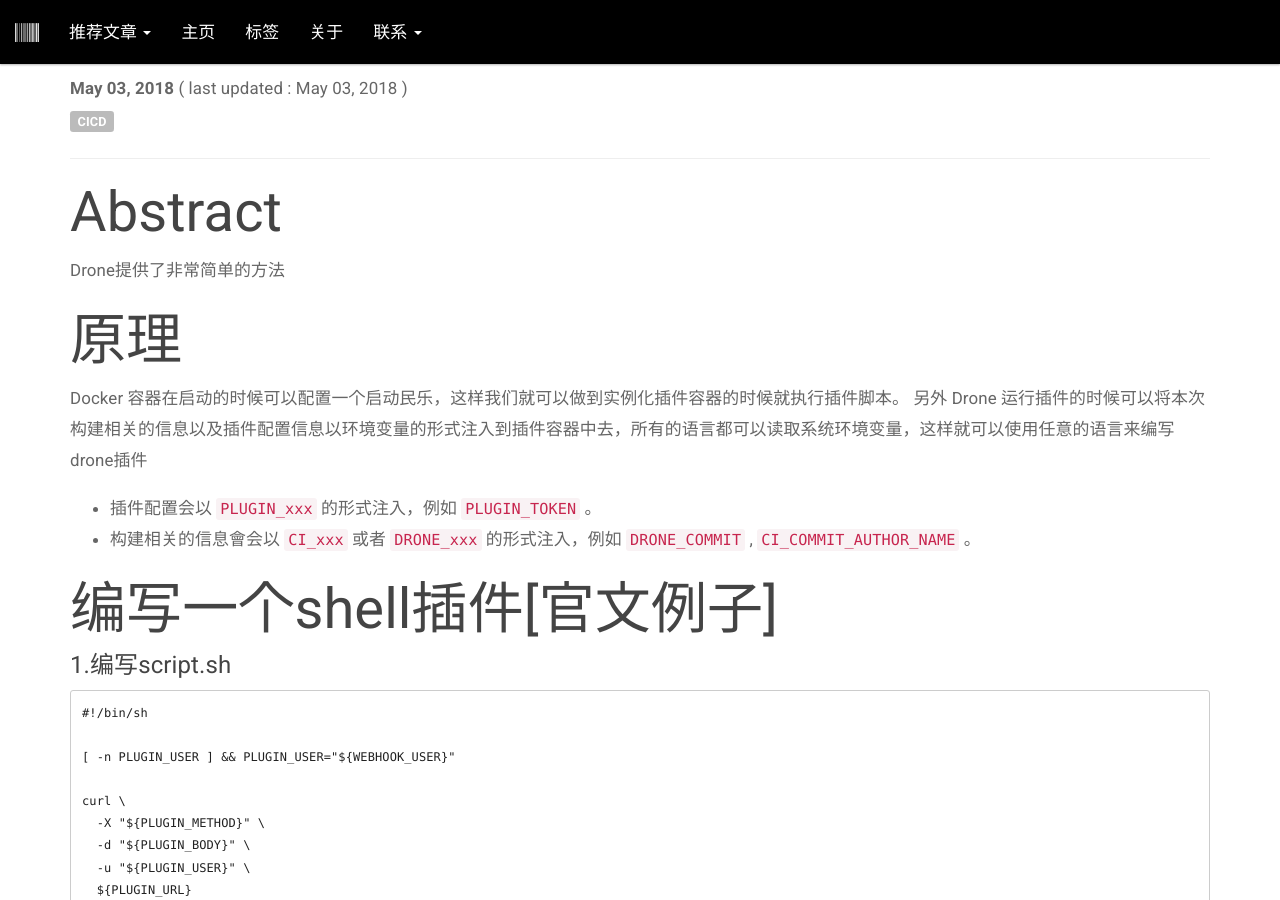
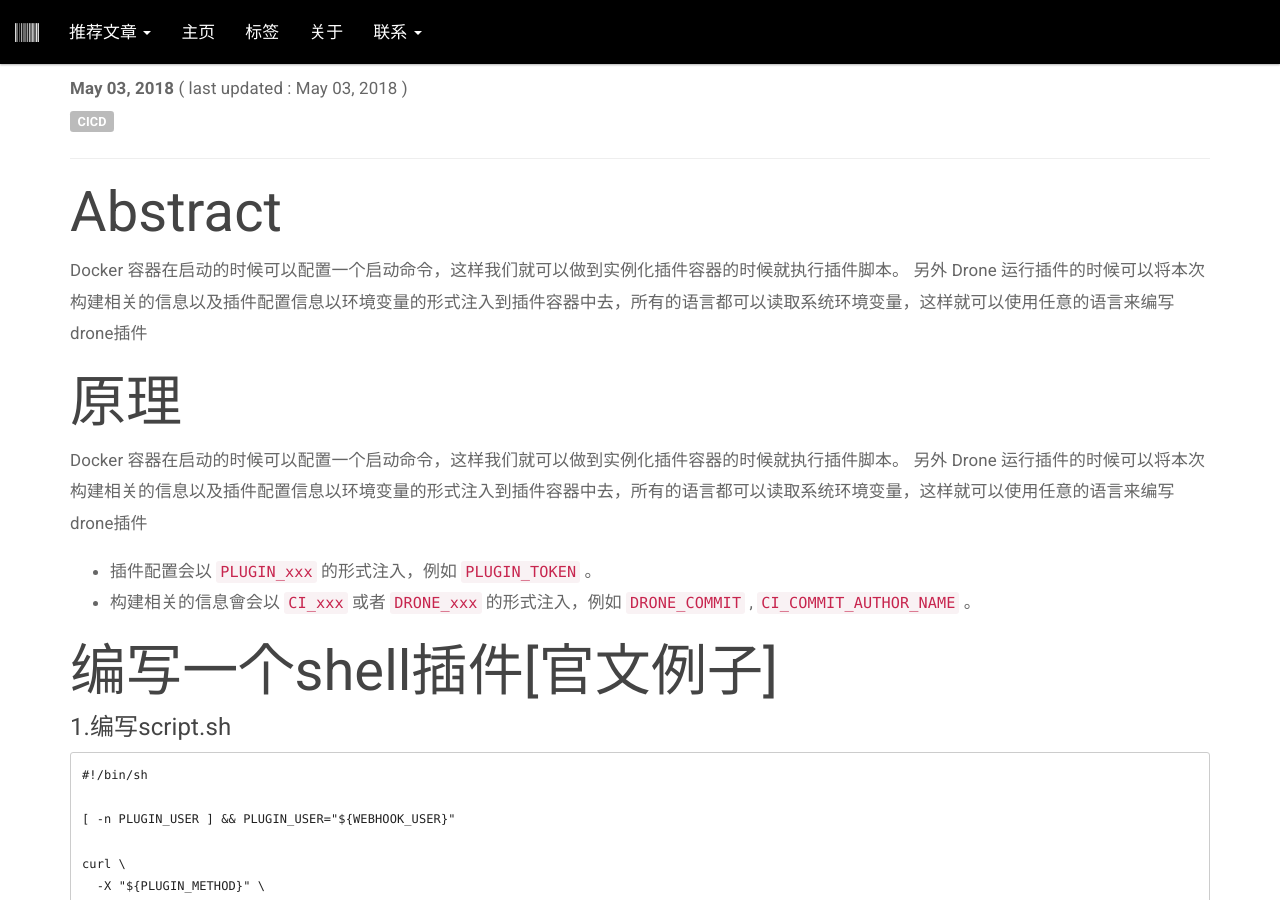
Before and after one commit to FinTechOps/FinTechOps.github.io, a Jekyll site: the page built from _posts/2018-05-03-drone-custom-plugin.md, in a window 1280 px wide and 900 px high, scrolled down 453 px. Built offline with Jekyll 4.4.1, drawn with Linux system fonts in a browser that asks for light colours; comment, search, counter and statistics services are not loaded.

```diff
--- a/_posts/2018-05-03-drone-custom-plugin.md
+++ b/_posts/2018-05-03-drone-custom-plugin.md
@@ -10,12 +10,13 @@ tags: [CICD]
 
 
 <p>
-    Drone提供了非常简单的方法
+Docker 容器在启动的时候可以配置一个启动命令，这样我们就可以做到实例化插件容器的时候就执行插件脚本。
+另外 Drone 运行插件的时候可以将本次构建相关的信息以及插件配置信息以环境变量的形式注入到插件容器中去，所有的语言都可以读取系统环境变量，这样就可以使用任意的语言来编写drone插件
 </p>
 
 # 原理
 
-Docker 容器在启动的时候可以配置一个启动民乐，这样我们就可以做到实例化插件容器的时候就执行插件脚本。
+Docker 容器在启动的时候可以配置一个启动命令，这样我们就可以做到实例化插件容器的时候就执行插件脚本。
 另外 Drone 运行插件的时候可以将本次构建相关的信息以及插件配置信息以环境变量的形式注入到插件容器中去，所有的语言都可以读取系统环境变量，这样就可以使用任意的语言来编写drone插件
 
 
```
